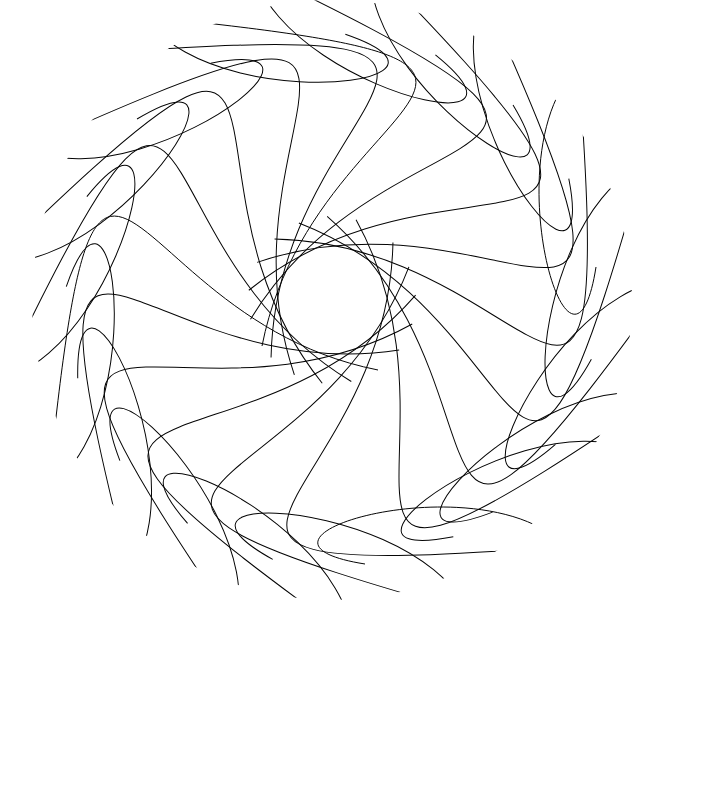
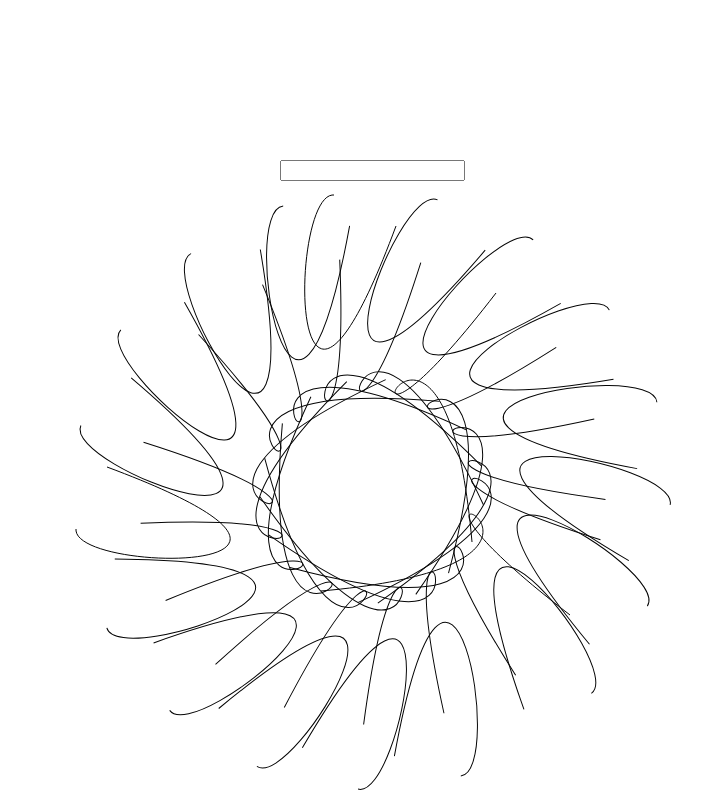
Before and after one commit to fabden/Mandabook-V1, a React (Create React App) app: page / in a window 1280 px wide. Shown: the whole page, without its empty margins (268-970 px from the left). Built offline with nearby package versions, Linux system fonts and the light colour scheme.

Commit message:
implementétion input

```diff
--- a/src/Mandalum/index.js
+++ b/src/Mandalum/index.js
@@ -1,42 +1,47 @@
-import React from 'react';
+import React,{useState} from 'react';
 import md5 from 'md5';
 
 import './styles.css';
 
 function Mandalum() {
 
-const monb= md5('Fafbrfffff,,tnjkjknk,uyk,nui,fice');
-console.log(monb);
-console.log(monb.slice(0,2))
-console.log(monb.slice(2,4))
-console.log(monb.slice(4,6))
-console.log(monb.slice(6,8))
-console.log(monb.slice(8,10))
-console.log(monb.slice(10,12))
-console.log(monb.slice(12,14))
-console.log(monb.slice(14,16))
-console.log(monb.slice(16,18))
-console.log(monb.slice(18,20))
-console.log(monb.slice(20,22))
-console.log(monb.slice(22,24))
-console.log(monb.slice(24,26))
-console.log(monb.slice(26,28))
-console.log(monb.slice(28,30))
-console.log(monb.slice(30,32))
-console.log(monb.length);
-console.log(monb.toString(2))
-console.log(parseInt(monb.slice(30,32),16).toString(8));
+const [stateval, setstateval] = useState("");
 
+const modif = (e) =>{
+  setstateval(e.target.value)
+};
+const monb= md5(stateval);
+const var1= parseInt(monb.slice(0,2),16).toString(8)
+const var2=parseInt(monb.slice(2,4),16).toString(8)
+const var3=parseInt(monb.slice(4,6),16).toString(8)
+const var4=parseInt(monb.slice(6,8),16).toString(8)
+const var5=parseInt(monb.slice(8,10),16).toString(8)
+const var6=parseInt(monb.slice(10,12),16).toString(8)
+const var7=parseInt(monb.slice(12,14),16).toString(8)
+const var8=parseInt(monb.slice(14,16),16).toString(8)
+const var9=parseInt(monb.slice(16,18),16).toString(8)
+const var10=parseInt(monb.slice(18,20),16).toString(8)
+const var11=parseInt(monb.slice(20,22),16).toString(8)
+const var12=parseInt(monb.slice(22,24),16).toString(8)
+const var13=parseInt(monb.slice(24,26),16).toString(8)
+const var14=parseInt(monb.slice(26,28),16).toString(8)
+const var15=parseInt(monb.slice(28,30),16).toString(8)
+const var16=parseInt(monb.slice(30,32),16).toString(8)
 
+const mandalvar=`M `+var1+`,`+var2+` C `+var3+`,`+var4+` `+var5+`,`+var6+` `+var7+`,`+var8
+const mandalvar2=`M `+var9+`,`+var10+` C `+var11+`,`+var12+` `+var13+`,`+var14+` `+var15+`,`+var16
 
     return (
-      <div >
+      <div className="center">
         <svg >
         <defs>
-            <path d="M 230,346 C 285,66 654,66 4,6" id="bird"/>
-            <path d="M 267,36 C 445,64 64,164 44,6" id="bird2"/>
+            <path d={mandalvar} id="bird"/>
+            <path d={mandalvar2} id="bird2"/>
         </defs>
         </svg>
+        <input onChange={(e)=>modif(e)} value={stateval} >
+
+        </input>
         <svg  className="mandalaDisplay" >
             <use xlinkHref="#bird" className="rotation" style={{transform:`rotate(0deg)`}} />
             <use xlinkHref="#bird2" className="rotation" style={{transform:`rotate(10deg)`}} />
@@ -74,7 +79,6 @@ console.log(parseInt(monb.slice(30,32),16).toString(8));
             <use xlinkHref="#bird" className="rotation" style={{transform:`rotate(330deg)`}} />
             <use xlinkHref="#bird2" className="rotation" style={{transform:`rotate(340deg)`}} />
             <use xlinkHref="#bird" className="rotation" style={{transform:`rotate(350deg)`}} />
-
         </svg>
       </div>
     );
--- a/src/Mandalum/styles.css
+++ b/src/Mandalum/styles.css
@@ -20,3 +20,12 @@ path {fill : none ;
     stroke : rgb(85, 51, 51);
     transform-origin: center
 }
+.center{
+    display: flex;
+    align-items: center;
+    justify-content: center;
+    flex-direction: column;
+}
+input{
+    margin: 10px;
+}
```
